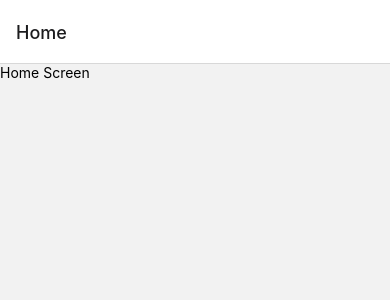
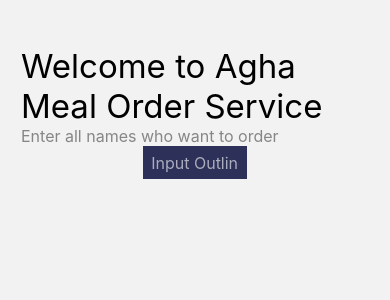
Before and after one commit to HakamQadi/AghaMealOrderService, a React Native app in the folder agha-meal/: screen /Names in a window 390 px wide. Before the commit this address had no page. Shown: the top 300 px of the page. Built offline with nearby package versions, Linux system fonts and the light colour scheme.

Commit message:
create names screen

```diff
--- a/agha-meal/App.js
+++ b/agha-meal/App.js
@@ -1,19 +1,20 @@
-import React from 'react';
-import { NavigationContainer } from '@react-navigation/native';
-import { createStackNavigator } from '@react-navigation/stack';
-import HomeScreen from './screens/home/HomeScreen';
-// import DetailsScreen from './screens/DetailsScreen';
-
-const Stack = createStackNavigator();
+import React from "react";
+import { SafeAreaView, StatusBar, StyleSheet } from "react-native";
+import AppNavigation from "./navigation/AppNavigation";
 
 function App() {
   return (
-    <NavigationContainer>
-      <Stack.Navigator initialRouteName="Home">
-        <Stack.Screen name="Home" component={HomeScreen} />
-      </Stack.Navigator>
-    </NavigationContainer>
+    <SafeAreaView style={styles.container}>
+      <StatusBar barStyle="dark-content" backgroundColor="transparent" />
+      <AppNavigation />
+    </SafeAreaView>
   );
 }
 
+const styles = StyleSheet.create({
+  container: {
+    flex: 1,
+  },
+});
+
 export default App;
--- /dev/null
+++ b/agha-meal/components/InputField.js
@@ -0,0 +1,79 @@
+import React from "react";
+import { View, TextInput, StyleSheet } from "react-native";
+
+const InputField = () => {
+  return (
+    <View style={styles.container}>
+      <TextInput
+        style={styles.input}
+        placeholder="Input Outline"
+        placeholderTextColor="hsla(0, 0%, 100%, 0.6)"
+      />
+      <View style={[styles.outline, styles.bottom]} />
+      <View style={[styles.outline, styles.right]} />
+      <View style={[styles.outline, styles.top]} />
+      <View style={[styles.outline, styles.left]} />
+    </View>
+  );
+};
+
+const styles = StyleSheet.create({
+  container: {
+    position: "relative",
+  },
+  input: {
+    width: 6.5 * 16, // Assuming 1em = 16 pixels
+    color: "white",
+    fontSize: 16,
+    // fontFamily: "inherit",
+    backgroundColor: "hsl(236, 32%, 26%)",
+    paddingVertical: 0.35 * 16, // 0.35em
+    paddingHorizontal: 0.45 * 16, // 0.45em
+    borderWidth: 1,
+    borderColor: "transparent",
+    transition: "background-color 0.3s ease-in-out",
+    outline: "none",
+  },
+  outline: {
+    position: "absolute",
+    backgroundColor: "#3cefff",
+    transition: "transform 0.5s ease",
+  },
+  bottom: {
+    height: 1,
+    left: 0,
+    right: 0,
+    transform: [{ scaleX: 0 }],
+    transformOrigin: "bottom right",
+    bottom: 0,
+  },
+  right: {
+    width: 1,
+    top: 0,
+    bottom: 0,
+    transform: [{ scaleY: 0 }],
+    transformOrigin: "top right",
+    right: 0,
+  },
+  top: {
+    height: 1,
+    left: 0,
+    right: 0,
+    transform: [{ scaleX: 0 }],
+    transformOrigin: "top left",
+    top: 0,
+  },
+  left: {
+    width: 1,
+    top: 0,
+    bottom: 0,
+    transform: [{ scaleY: 0 }],
+    transformOrigin: "bottom left",
+    left: 0,
+  },
+  inputFocused: {
+    borderColor: "hsl(236, 32%, 26%)", // Adjust the color accordingly
+  },
+});
+
+export default InputField;
--- /dev/null
+++ b/agha-meal/navigation/AppNavigation.js
@@ -0,0 +1,25 @@
+import { View, Text } from "react-native";
+import React from "react";
+import { NavigationContainer } from "@react-navigation/native";
+import { createStackNavigator } from "@react-navigation/stack";
+import HomeScreen from "../screens/home/HomeScreen";
+import AddNamesScreen from "../screens/add-names/AddNamesScreen";
+
+const AppNavigation = () => {
+  const Stack = createStackNavigator();
+
+  return (
+    <NavigationContainer>
+      <Stack.Navigator initialRouteName="Names">
+        <Stack.Screen
+          name="Names"
+          component={AddNamesScreen}
+          options={{ headerShown: false }}
+        />
+        <Stack.Screen name="Home" component={HomeScreen} />
+      </Stack.Navigator>
+    </NavigationContainer>
+  );
+};
+
+export default AppNavigation;
--- /dev/null
+++ b/agha-meal/screens/add-names/AddNamesScreen.js
@@ -0,0 +1,23 @@
+import React from "react";
+import { View, Text, Button } from "react-native";
+import styles from "../../style/NamesScreenStyle";
+import InputField from "../../components/InputField";
+const AddNamesScreen = ({ navigation }) => {
+  return (
+    <View style={styles.namesStyle.container}>
+      <View>
+        <Text style={styles.namesStyle.wlcmText}>
+          Welcome to Agha Meal Order Service
+        </Text>
+        <Text style={styles.namesStyle.secondryText}>
+          Enter all names who want to order
+        </Text>
+      </View>
+      <View>
+        <InputField />
+      </View>
+    </View>
+  );
+};
+
+export default AddNamesScreen;
--- /dev/null
+++ b/agha-meal/style/NamesScreenStyle.js
@@ -0,0 +1,21 @@
+import { StyleSheet } from "react-native";
+
+const namesStyle = StyleSheet.create({
+  container: {
+    alignItems: "center",
+    paddingHorizontal:21,
+    marginTop: 46,
+  },
+  wlcmText: {
+    fontSize: 33,
+    color: "black",
+  },
+  secondryText: {
+    color: "#868686",
+    fontSize: 16,
+  },
+});
+
+export default {
+  namesStyle,
+};
```
Also changed, not shown: 1 other file (tests, documents, lock files or other folders).
